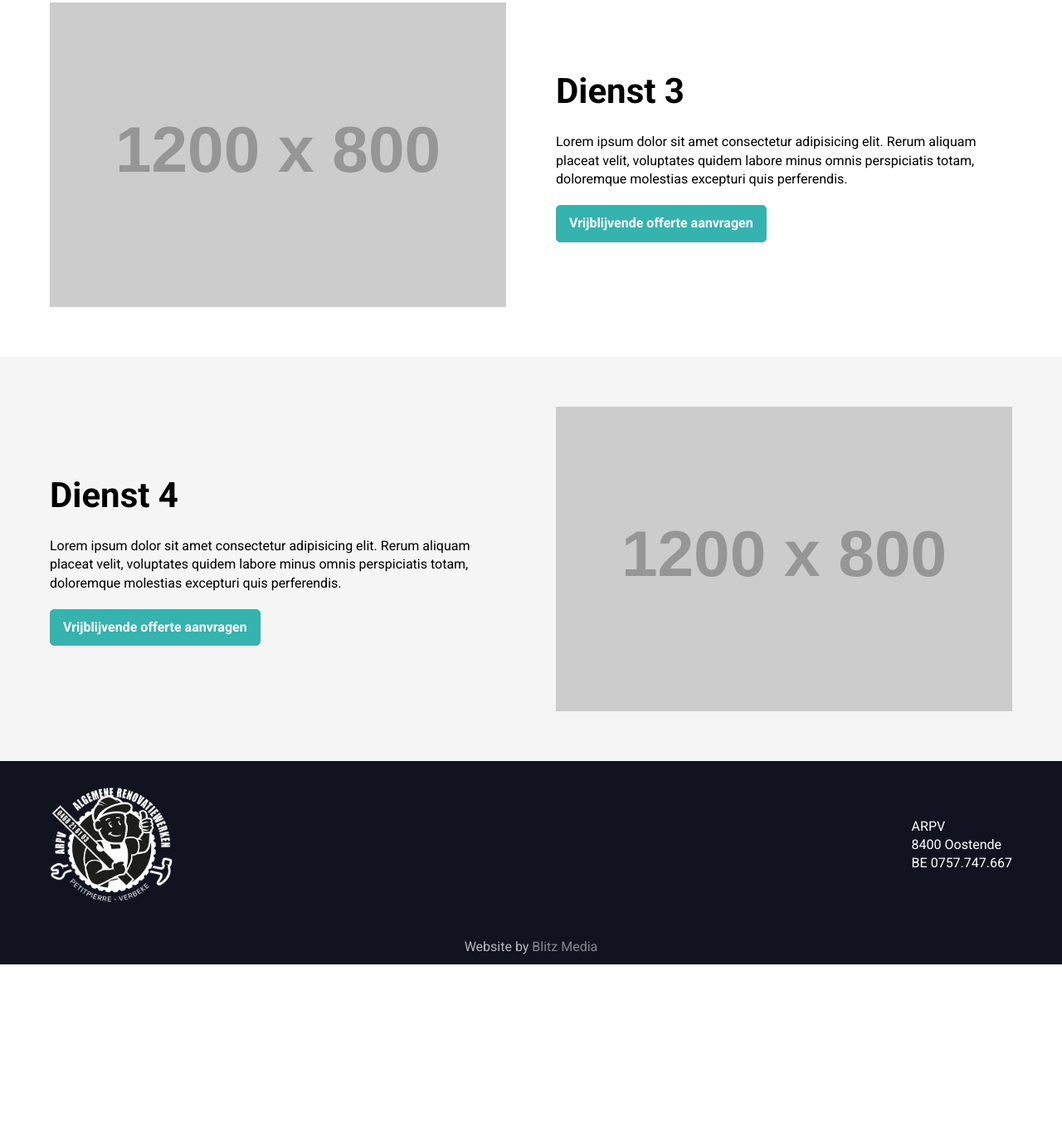
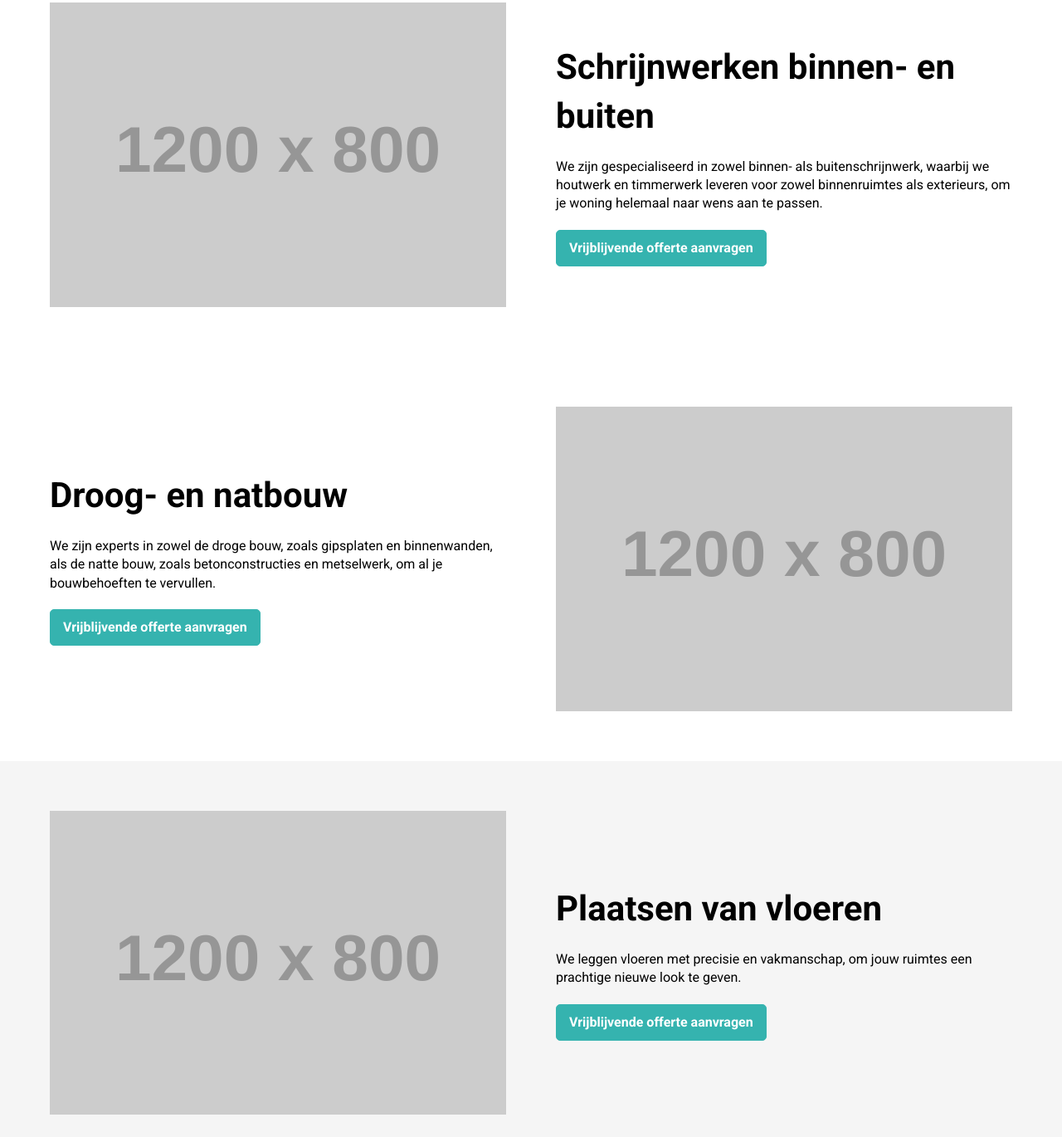
Before and after one commit to K1NGAARON/arpv, a plain HTML site: page diensten/index.html in a window 1280 px wide. Shown: the part 1430-2800 px from the top of the page at 83% size. Before the commit the page ends 2592 px from the top, so only its background shows below. Drawn offline with nearby package versions, Linux system fonts and the light colour scheme; placeholder pictures from the web are drawn by us; files whose address does not match are found by name.

Commit message:
feedback added

```diff
--- a/diensten/index.html
+++ b/diensten/index.html
@@ -7,7 +7,7 @@
     <title>
         Onze Diensten | ARPV
     </title>
-    <meta name="description" content="">
+    <meta name="description" content="Ontdek de verschillende diensten waarvoor je bij ARPV Renovaties terecht kan.">
 
     <link rel="stylesheet" href="/css/global.css">
     <link rel="stylesheet" href="/css/header-footer.css">
@@ -107,10 +107,10 @@
         </div>
         <div class="col">
             <h2>
-                Dienst 1
+                Badkamerrenovaties
             </h2>
             <p>
-                Lorem ipsum dolor sit amet consectetur adipisicing elit. Rerum aliquam placeat velit, voluptates quidem labore minus omnis perspiciatis totam, doloremque molestias excepturi quis perferendis.
+                We zijn experts in het vernieuwen en opknappen van badkamers, zodat ze er weer als nieuw uitzien en perfect functioneren.
             </p>
             <a href="/contact/" class="btn">
                 Vrijblijvende offerte aanvragen
@@ -123,10 +123,10 @@
     <div class="row animate">
         <div class="col">
             <h2>
-                Dienst 2
+                Totaalrenovaties
             </h2>
             <p>
-                Lorem ipsum dolor sit amet consectetur adipisicing elit. Rerum aliquam placeat velit, voluptates quidem labore minus omnis perspiciatis totam, doloremque molestias excepturi quis perferendis.
+                We nemen complete makeovers van ruimtes op ons, waarbij we alles van A tot Z vernieuwen en upgraden om je een frisse, moderne uitstraling te geven.
             </p>
             <a href="/contact/" class="btn">
                 Vrijblijvende offerte aanvragen
@@ -145,10 +145,48 @@
         </div>
         <div class="col">
             <h2>
-                Dienst 3
+                Schrijnwerken binnen- en buiten
             </h2>
             <p>
-                Lorem ipsum dolor sit amet consectetur adipisicing elit. Rerum aliquam placeat velit, voluptates quidem labore minus omnis perspiciatis totam, doloremque molestias excepturi quis perferendis.
+                We zijn gespecialiseerd in zowel binnen- als buitenschrijnwerk, waarbij we houtwerk en timmerwerk leveren voor zowel binnenruimtes als exterieurs, om je woning helemaal naar wens aan te passen.
+            </p>
+            <a href="/contact/" class="btn">
+                Vrijblijvende offerte aanvragen
+            </a>
+        </div>
+    </div>
+</div>
+
+<div class="section">
+    <div class="row animate">
+        <div class="col">
+            <h2>
+                Droog- en natbouw
+            </h2>
+            <p>
+                We zijn experts in zowel de droge bouw, zoals gipsplaten en binnenwanden, als de natte bouw, zoals betonconstructies en metselwerk, om al je bouwbehoeften te vervullen.
+            </p>
+            <a href="/contact/" class="btn">
+                Vrijblijvende offerte aanvragen
+            </a>
+        </div>
+        <div class="col">
+            <img src="https://placehold.co/1200x800/EEE/31343C" alt="">
+        </div>
+    </div>
+</div>
+
+<div class="section grey">
+    <div class="row animate">
+        <div class="col">
+            <img src="https://placehold.co/1200x800/EEE/31343C" alt="">
+        </div>
+        <div class="col">
+            <h2>
+                Plaatsen van vloeren
+            </h2>
+            <p>
+                We leggen vloeren met precisie en vakmanschap, om jouw ruimtes een prachtige nieuwe look te geven.
             </p>
             <a href="/contact/" class="btn">
                 Vrijblijvende offerte aanvragen
@@ -161,10 +199,10 @@
     <div class="row animate">
         <div class="col">
             <h2>
-                Dienst 4
+                Elektriciteitswerken
             </h2>
             <p>
-                Lorem ipsum dolor sit amet consectetur adipisicing elit. Rerum aliquam placeat velit, voluptates quidem labore minus omnis perspiciatis totam, doloremque molestias excepturi quis perferendis.
+                We zijn experts in elektriciteitswerken, zodat jouw elektrische installaties veilig en probleemloos functioneren.
             </p>
             <a href="/contact/" class="btn">
                 Vrijblijvende offerte aanvragen
@@ -179,7 +217,7 @@
 <footer>
     <div class="section footer" id="footer">
         <div class="row">
-<img class="logo" src="/assets/logo/logo.png" alt="ARPV Logo">
+        <img class="logo" src="/assets/logo/logo.png" alt="ARPV Logo">
             <p class="legal">
                 ARPV
                 <br>
```
Also changed, not shown: 404.html (+1 -1 lines), contact/index.html (+1 -1 lines), index.html (+5 -20 lines), over/index.html (+1 -1 lines), realisaties/index.html (+1 -1 lines).
